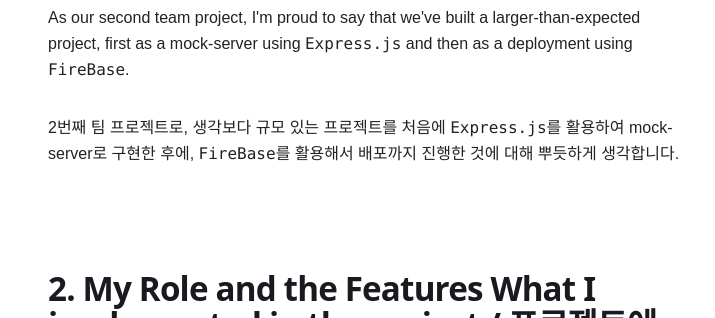
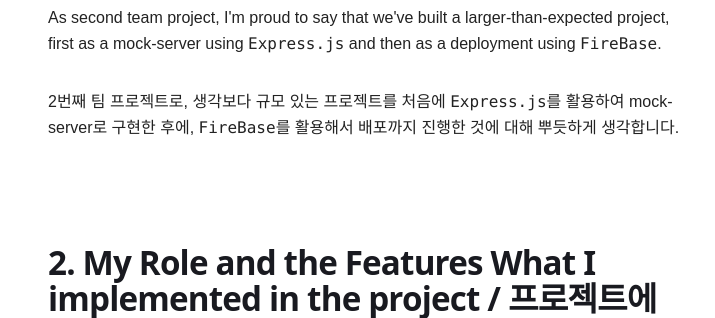
Before and after one commit to olhkyle/kyledot.github.io, a Gatsby site: page /fineapple-project-retrospect/ in a window 1280 px wide. Shown: the part 782-1100 px from the top of the page, without its empty margins (276-991 px from the left). Built offline with nearby package versions, Linux system fonts and the light colour scheme; Gatsby itself is replaced by a stand-in of ours.

Commit message:
[FIX] fix content

```diff
--- a/content/blog/fineapple-project-retrospect/index.md
+++ b/content/blog/fineapple-project-retrospect/index.md
@@ -15,7 +15,7 @@
 
 ## 1. A quick wrap-up of the project / 프로젝트를 마무리한 간단한 후기
 
-As our second team project, I'm proud to say that we've built a larger-than-expected project, first as a mock-server using `Express.js` and then as a deployment using `FireBase`.
+As second team project, I'm proud to say that we've built a larger-than-expected project, first as a mock-server using `Express.js` and then as a deployment using `FireBase`.
 
 2번째 팀 프로젝트로, 생각보다 규모 있는 프로젝트를 처음에 `Express.js`를 활용하여 mock-server로 구현한 후에, `FireBase`를 활용해서 배포까지 진행한 것에 대해 뿌듯하게 생각합니다.
 
```
